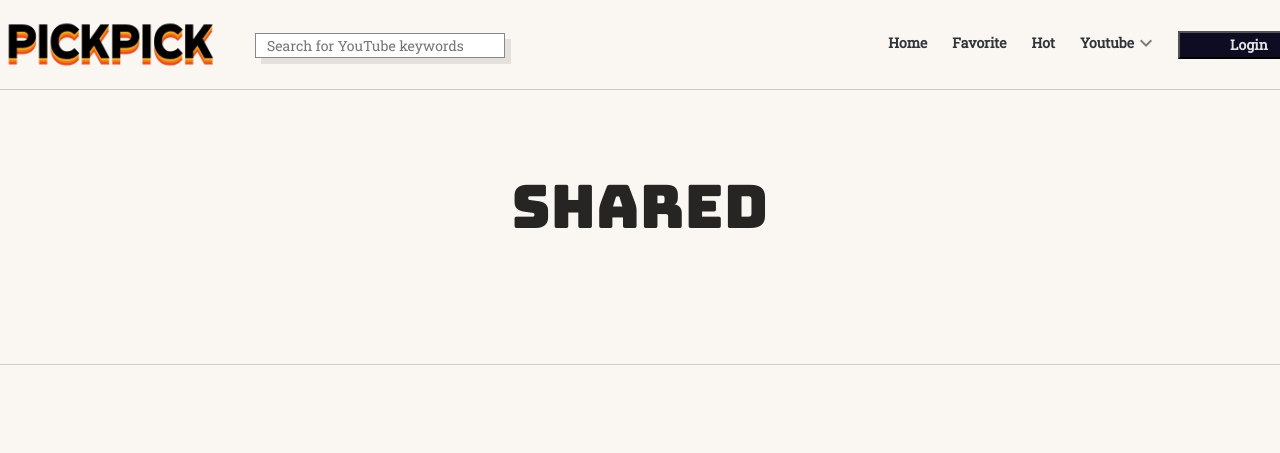
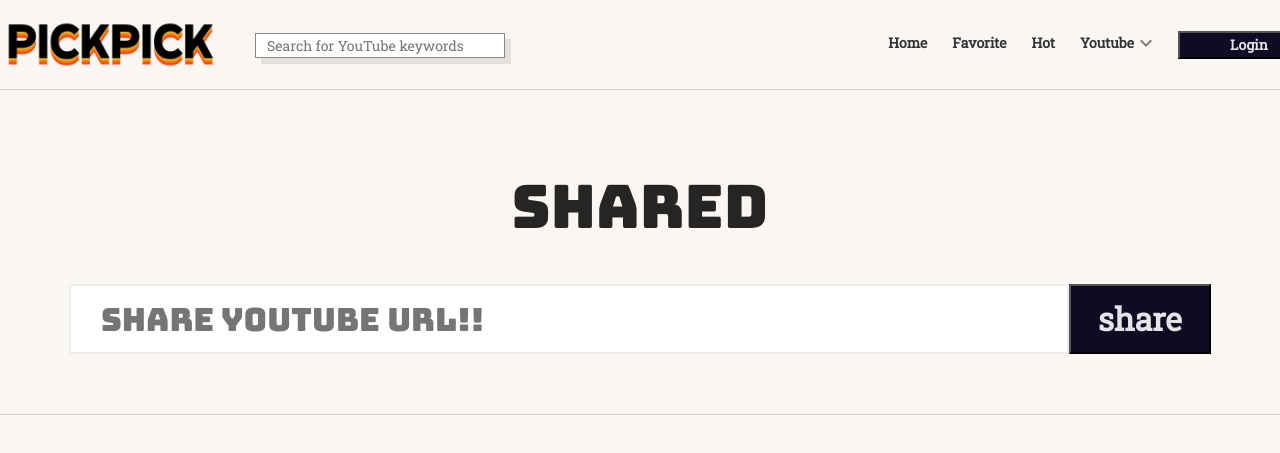
Before and after one commit to eastZoo/PickPick, a React (Create React App) app in the folder front/: page / in a window 1280 px wide. Shown: the top 453 px of the page. Built offline with nearby package versions, Linux system fonts and the light colour scheme; the HTML template or start-up script is replaced by a standard one.

Commit message:
ADD : 메인화면 URL 공유칸 추가

```diff
--- a/front/src/components/UI/Button.css
+++ b/front/src/components/UI/Button.css
@@ -5,6 +5,7 @@
   font-weight: 600;
   cursor: pointer;
   transition: .5s;
+
 }
 
 .button:hover {
--- a/front/src/pages/MainPage.css
+++ b/front/src/pages/MainPage.css
@@ -9,12 +9,34 @@
 }
 
 .mainpage .mainpage__wrapper .subhead__wrapper {
-  padding: 160px 0 80px 0;
+  border-bottom: 1px solid #ccc;
+}
+.mainpage .mainpage__wrapper .subhead__wrapper .subheader {
+  padding: 160px 0 0;
   font-family: 'Bungee', cursive;
   font-size: 60px;
   text-align: center;
   color: #0d0c22;
-  border-bottom: 1px solid #ccc;
+
+}
+
+.mainpage .mainpage__wrapper .subhead__wrapper .search{
+  display: flex;
+  justify-content: center;
+  margin-bottom: 60px;
+  font-family: 'Bungee', cursive;
+}
+
+.mainpage .mainpage__wrapper .subhead__wrapper .search .share__input{
+  width: 1000px;
+  height: 70px;
+  font-size: 32px;
+  padding-left: 30px;
+}
+.mainpage .mainpage__wrapper .subhead__wrapper .search .share__btn{
+  width: 142px;
+  height: 70px;
+  font-size: 32px;
 }
 
 .mainpage .mainpage__wrapper .main__content{
@@ -22,9 +44,6 @@
   max-width: 1320px;
 }
 
-.mainpage .mainpage__wrapper .main__content .main__content__wrapper{
-
-}
 
 /* SEARCH */
 .mainpage .mainpage__wrapper .main__content .main__content__wrapper .search{
@@ -55,7 +74,6 @@
   transition: .5s;
   border: 1px solid ;
 }
-
 
 
 /* MAIN SECTION */
--- a/front/src/pages/MainPage.jsx
+++ b/front/src/pages/MainPage.jsx
@@ -5,6 +5,7 @@ import './MainPage.css'
 import video_list from '../lib/data/list_dummy.json';
 import { useState } from 'react';
 import Button from '../components/UI/Button';
+import SearchBar from '../components/UI/SearchBar';
 
 export default function MainPage() {
   const [itemIndex, setItemIndex] = useState(0);
@@ -33,8 +34,12 @@ export default function MainPage() {
           <div className="subheader">
             <h1>SHARED</h1>
           </div>
-          <div>
-
+          <div className="search">
+            <SearchBar
+              className="share__input"
+              placeholder="share youtube URL!!"
+            />
+            <Button className="share__btn">share</Button>
           </div>
         </div>
         {/* 검색 카테고리 */}
@@ -49,7 +54,7 @@ export default function MainPage() {
             {/* 드롭다운 1 */}
             <DropDown />
           </div>
-          <div className='main'>
+          <div className="main">
             <ul className="cards">
               {items.map((item) => (
                 <Grid
```
Also changed, not shown: front/src/components/UI/Button.jsx (+5 -2 lines).
